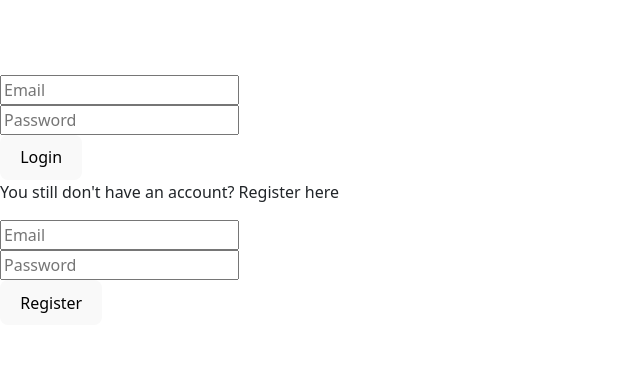
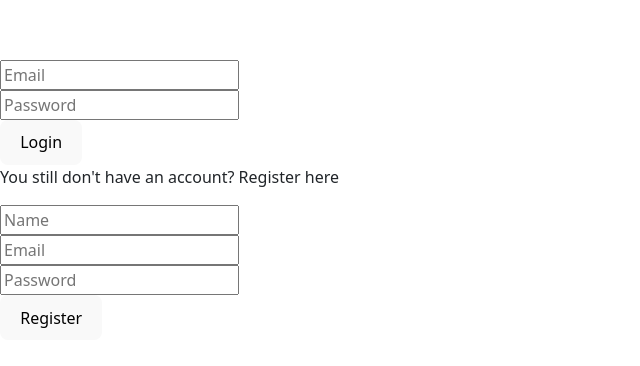
Before and after one commit to abrahamsuarezolay/mock-bank, a React (Vite) app: page / in a window 1280 px wide. Shown: the part 200-566 px from the top of the page, without its empty margins (0-640 px from the left). Built offline with nearby package versions, Linux system fonts and the light colour scheme; no server answers.

Commit message:
Methods to handle register added to register component

```diff
--- a/src/components/register.jsx
+++ b/src/components/register.jsx
@@ -1,14 +1,35 @@
 import { getAuth, createUserWithEmailAndPassword } from "firebase/auth";
-import  db  from "../API/index";
+import { getDatabase, ref, set } from "firebase/database";
 import { useState } from "react";
+
 export function Register(){
 
+    const [name, setName] = useState(null);
     const [email, setEmail] = useState(null);
     const [password, setPassword] = useState(null);
 
     const auth = getAuth();
+    const db = getDatabase();
 
-    createUserWithEmailAndPassword(auth, email, password)
+    const handleNameChange = (e) => {
+        setName(e.target.value);
+    }
+
+    const handleEmailChange = (e) => {
+        setEmail(e.target.value);
+    }
+
+    const handlePasswordChange = (e) => {
+        setPassword(e.target.value);
+    }
+
+    const registerUser = () => {
+        set(ref(db, "users/" + email), {
+            name: name,
+            email: email
+        });
+
+        createUserWithEmailAndPassword(auth, email, password)
         .then((userCredential) => {
             // Signed up
             const user = userCredential.user;
@@ -19,16 +40,20 @@ export function Register(){
             const errorMessage = error.message;
             // ..
         });
+    }
 
     return(
      <div>
         <div>
             <form method="POST">
                 <div>
-                    <input type="email" placeholder="Email"></input>
+                    <input type="text" placeholder="Name" value={name} onChange={handleNameChange}></input>
                 </div>
                 <div>
-                    <input type="email" placeholder="Password"></input>
+                    <input type="email" placeholder="Email" value={email} onChange={handleEmailChange}></input>
+                </div>
+                <div>
+                    <input type="email" placeholder="Password" value={password} onChange={handlePasswordChange}></input>
                 </div>
                 <div>
                     <button type="submit">Register</button>
@@ -36,8 +61,7 @@ export function Register(){
             </form>
         </div>
     </div>
-    )
-
-}
+    );
+};
 
 export default Register;
```
